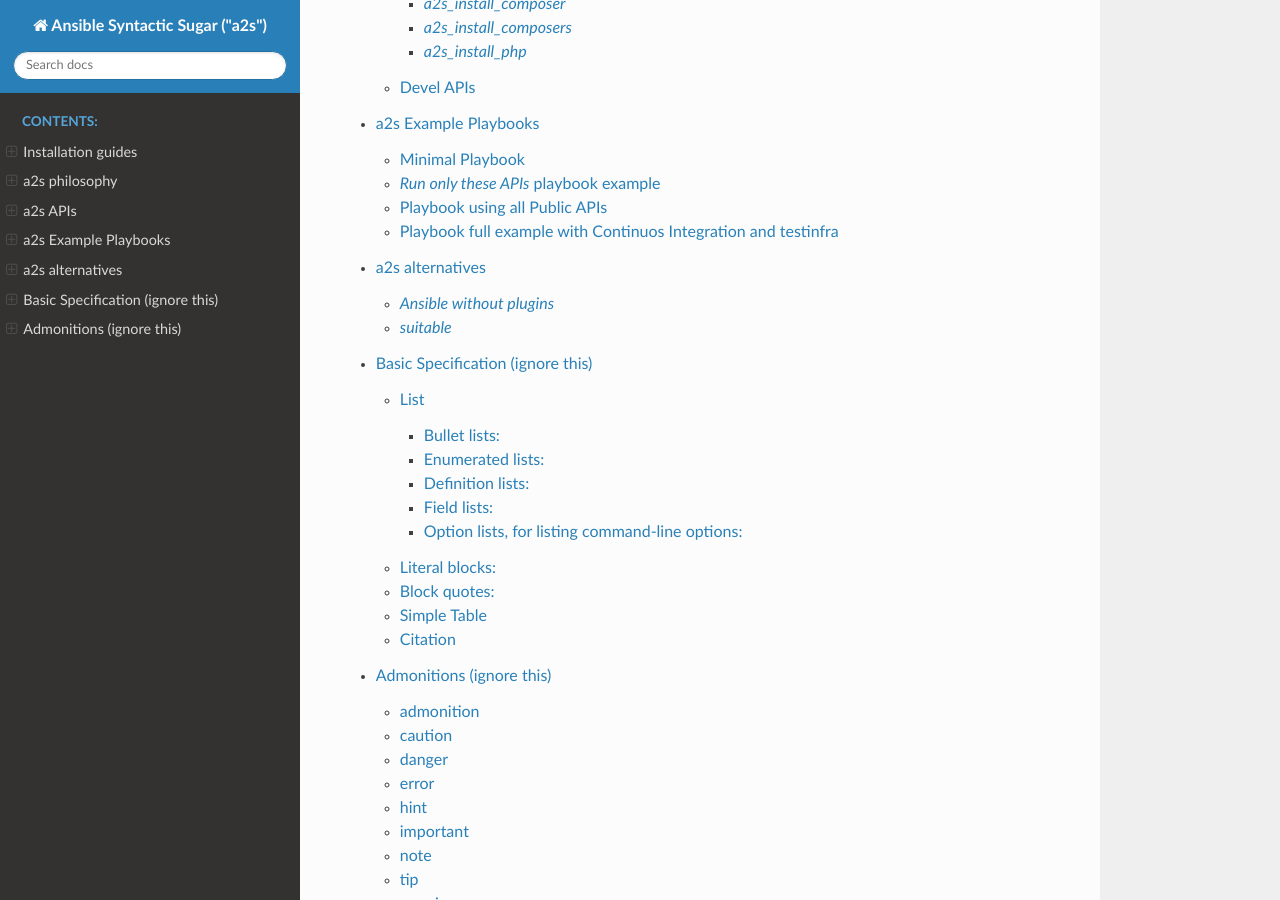
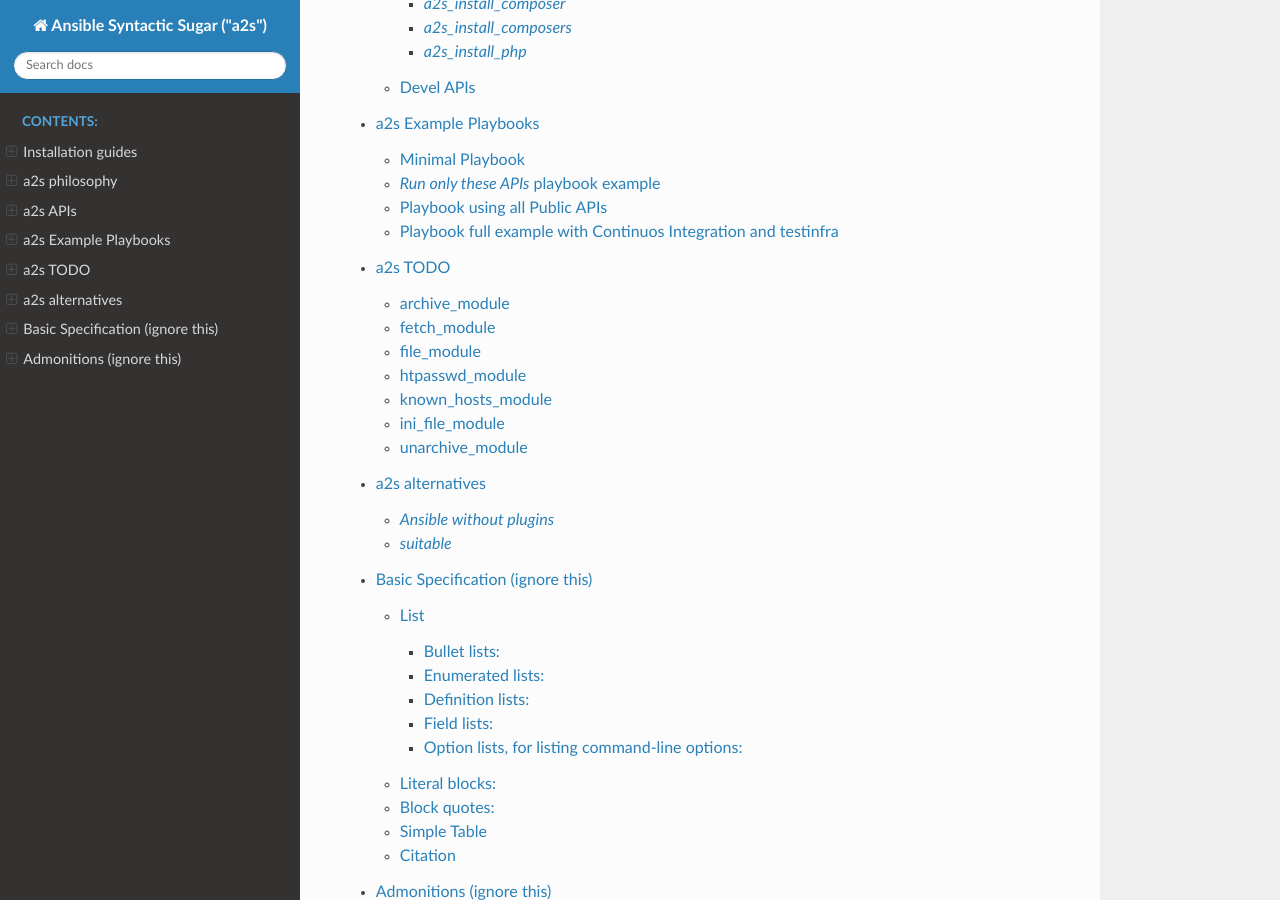
Before and after one commit to fititnt/ansible-syntactic-sugar, a Sphinx documentation site: the page built from docs/index.rst, in a window 1280 px wide and 900 px high, scrolled down 3516 px. Built offline with Sphinx 7.4.7 and the Read the Docs theme 2.0.0, drawn with Linux system fonts in a browser that asks for light colours.

Commit message:
TODO: started planning of what to implement

```diff
--- a/docs/index.rst
+++ b/docs/index.rst
@@ -178,6 +178,7 @@ definitions:
    philosophy
    api
    playbooks
+   todo
    alternatives
    basic
    admonition
--- /dev/null
+++ b/docs/todo.rst
@@ -0,0 +1,53 @@
+##################
+a2s TODO
+##################
+
+.. note::
+
+  This page is a draft. May change later.
+
+archive_module
+-------
+
+https://docs.ansible.com/ansible/latest/modules/archive_module.html
+
+fetch_module
+-------
+
+https://docs.ansible.com/ansible/latest/modules/fetch_module.html#fetch-module
+
+
+file_module
+-------
+
+https://docs.ansible.com/ansible/latest/modules/file_module.html
+
+
+htpasswd_module
+-------
+
+https://docs.ansible.com/ansible/latest/modules/htpasswd_module.html
+
+
+known_hosts_module
+-------
+
+https://docs.ansible.com/ansible/latest/modules/known_hosts_module.html
+
+ini_file_module
+-------
+
+https://docs.ansible.com/ansible/latest/modules/ini_file_module.html
+
+
+unarchive_module
+-------
+
+https://docs.ansible.com/ansible/latest/modules/unarchive_module.html#unarchive-module
+
+
+..
+
+  Maybe these ones:
+
+  git_module https://docs.ansible.com/ansible/latest/modules/git_module.html#git-module
```
Also changed, not shown: 1 other file.
